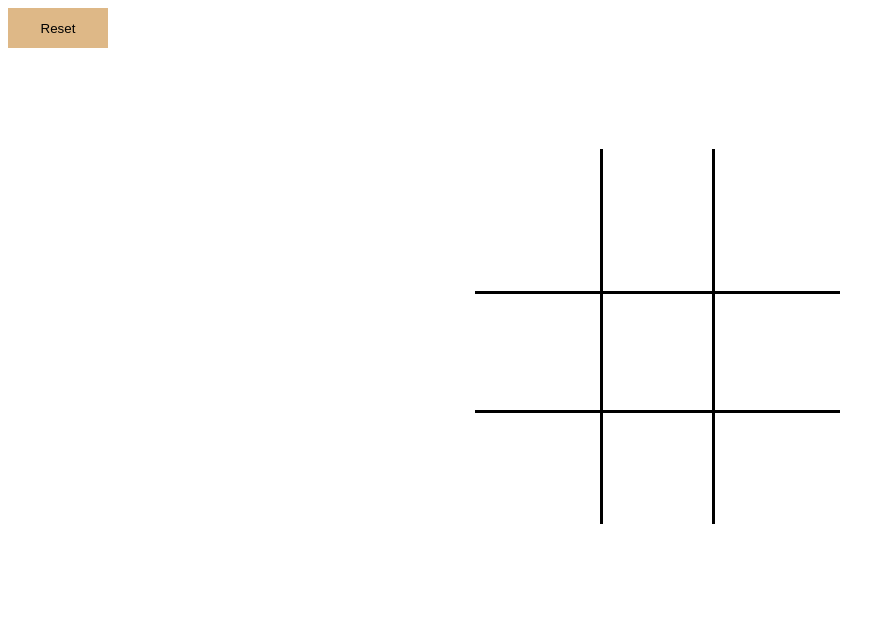
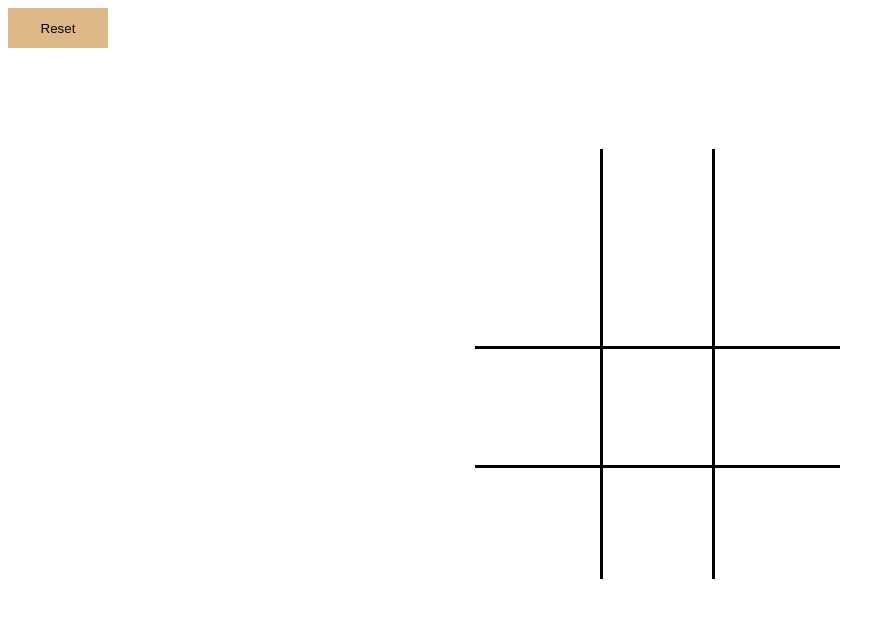
Before and after one commit to Anersyum/TicTacToe, a plain HTML site: page TicTacToeJs/index.html in a window 1280 px wide. Shown: the whole page, without its empty margins (0-895 px from the left). Drawn offline with Linux system fonts and the light colour scheme.

Commit message:
Changed height and width of the fields. Need a bit more work

```diff
--- a/TicTacToeJs/css/style.css
+++ b/TicTacToeJs/css/style.css
@@ -1,9 +1,9 @@
 button {
     width: 10%;
-    height: 18.1%;
-    position: fixed;
+    height: 25%;
+    position: absolute;
     border: none;
-    font-size: 60pt;
+    font-size: 300%;
     background-color: transparent;
 }
 
```
